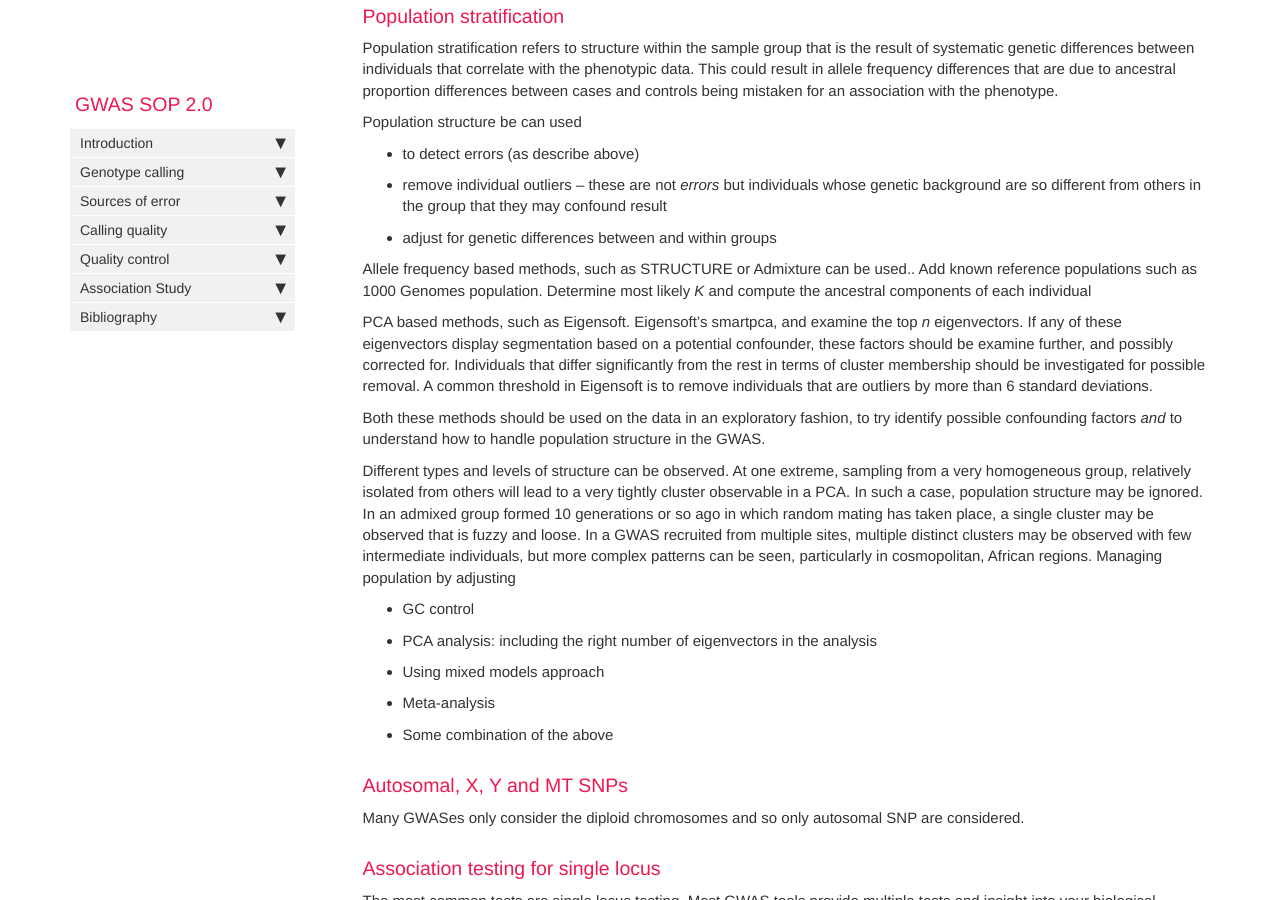
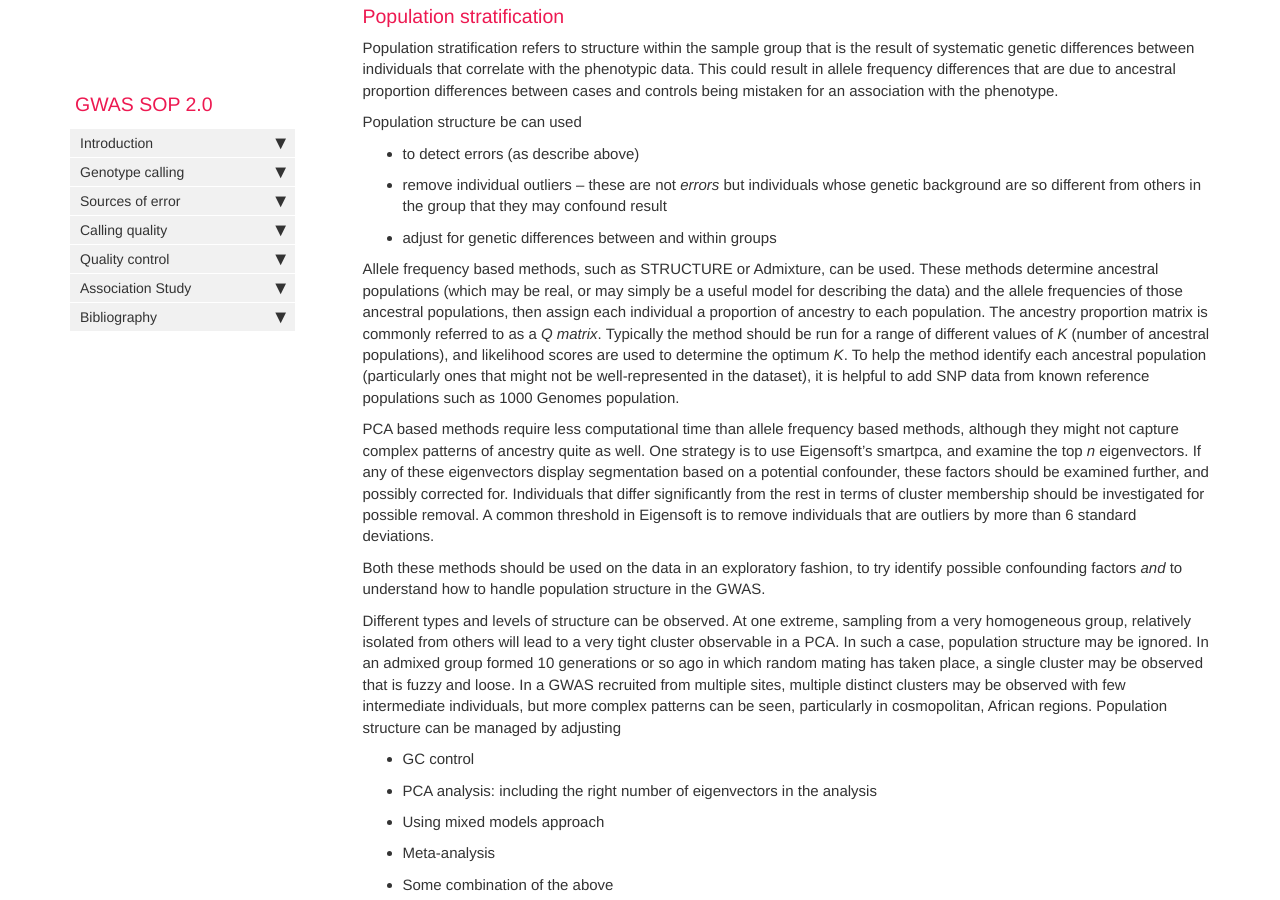
Before and after one commit to h3abionet/H3ABionet-SOPs, a Jekyll site: the page built from pages/genomics_analysis/GWAS/GWAS.md, in a window 1280 px wide and 900 px high, scrolled down 7176 px. Built offline with Jekyll 4.4.1, drawn with Linux system fonts in a browser that asks for light colours; nearby versions of some CDN libraries; comment, search, counter and statistics services are not loaded.

Commit message:
More explanation of population structure

```diff
--- a/pages/genomics_analysis/GWAS/GWAS.md
+++ b/pages/genomics_analysis/GWAS/GWAS.md
@@ -194,14 +194,14 @@ Population structure be can used
 * remove individual outliers -- these are not _errors_ but individuals whose genetic background are so different from others in the group that they may confound result
 * adjust for genetic differences between and within groups
 
-Allele frequency based methods, such as STRUCTURE or Admixture can be used.. Add known reference populations such as 1000 Genomes population. Determine most likely _K_ and compute the ancestral components of each individual
+Allele frequency based methods, such as STRUCTURE or Admixture, can be used.  These methods determine ancestral populations (which may be real, or may simply be a useful model for describing the data) and the allele frequencies of those ancestral populations, then assign each individual a proportion of ancestry to each population.  The ancestry proportion matrix is commonly referred to as a _Q matrix_.  Typically the method should be run for a range of different values of _K_ (number of ancestral populations), and likelihood scores are used to determine the optimum _K_. To help the method identify each ancestral population (particularly ones that might not be well-represented in the dataset), it is helpful to add SNP data from known reference populations such as 1000 Genomes population.
 
 
-PCA based methods, such as Eigensoft. Eigensoft’s smartpca, and examine the top _n_ eigenvectors. If any of these eigenvectors display segmentation based on a potential confounder, these factors should be examine further, and possibly corrected for. Individuals that differ significantly from the rest in terms of cluster membership should be investigated for possible removal. A common threshold in Eigensoft is to remove individuals that are outliers by more than 6 standard deviations.
+PCA based methods require less computational time than allele frequency based methods, although they might not capture complex patterns of ancestry quite as well. One strategy is to use Eigensoft’s smartpca, and examine the top _n_ eigenvectors. If any of these eigenvectors display segmentation based on a potential confounder, these factors should be examined further, and possibly corrected for. Individuals that differ significantly from the rest in terms of cluster membership should be investigated for possible removal. A common threshold in Eigensoft is to remove individuals that are outliers by more than 6 standard deviations.
 
 Both these methods should be used on the data in an exploratory fashion, to try identify possible confounding factors *and* to understand how to handle population structure in the GWAS.
 
-Different types and levels of structure can be observed. At one extreme, sampling from a very homogeneous group, relatively isolated from others will lead to a very tightly cluster observable in a PCA. In such a case, population structure may be ignored. In an admixed group formed 10 generations or so ago in which random mating has taken place, a single cluster may be observed that is fuzzy and loose. In a GWAS recruited from multiple sites, multiple distinct clusters may be observed with few intermediate individuals, but more complex patterns can be seen, particularly in cosmopolitan, African regions. Managing population by adjusting
+Different types and levels of structure can be observed. At one extreme, sampling from a very homogeneous group, relatively isolated from others will lead to a very tight cluster observable in a PCA. In such a case, population structure may be ignored. In an admixed group formed 10 generations or so ago in which random mating has taken place, a single cluster may be observed that is fuzzy and loose. In a GWAS recruited from multiple sites, multiple distinct clusters may be observed with few intermediate individuals, but more complex patterns can be seen, particularly in cosmopolitan, African regions. Population structure can be managed by adjusting
 * GC control
 * PCA analysis: including the right number of eigenvectors in the analysis
 * Using mixed models approach
```
